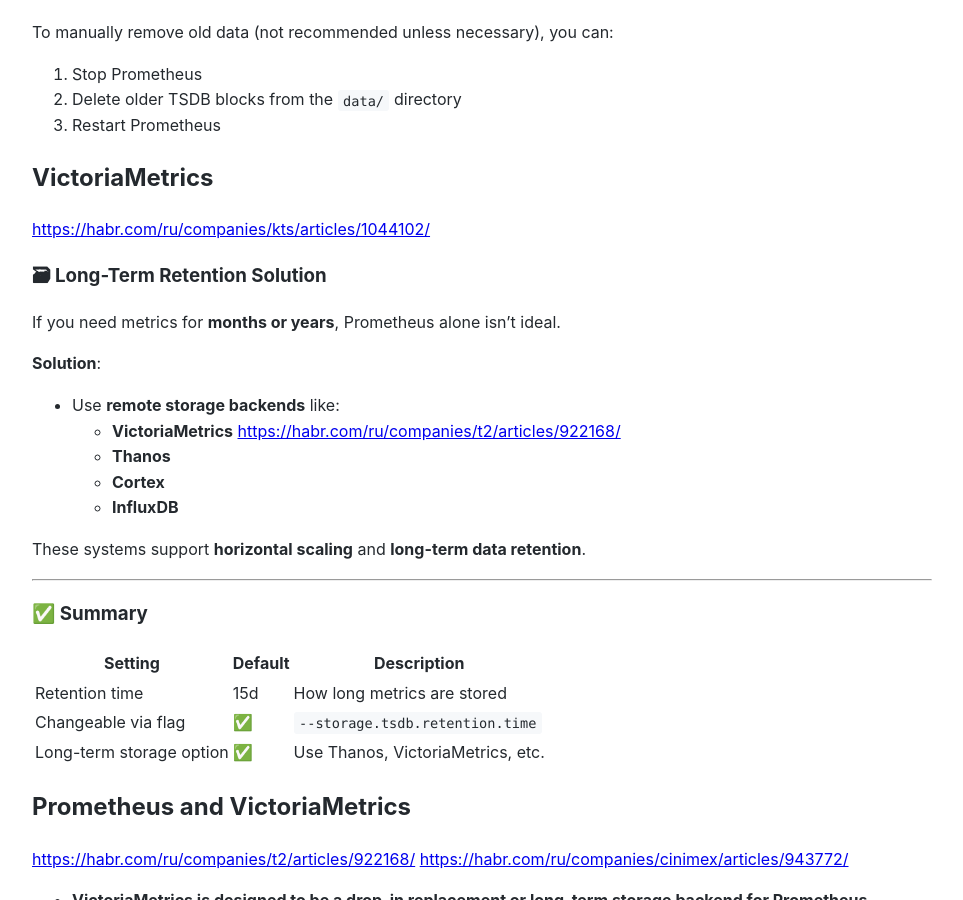
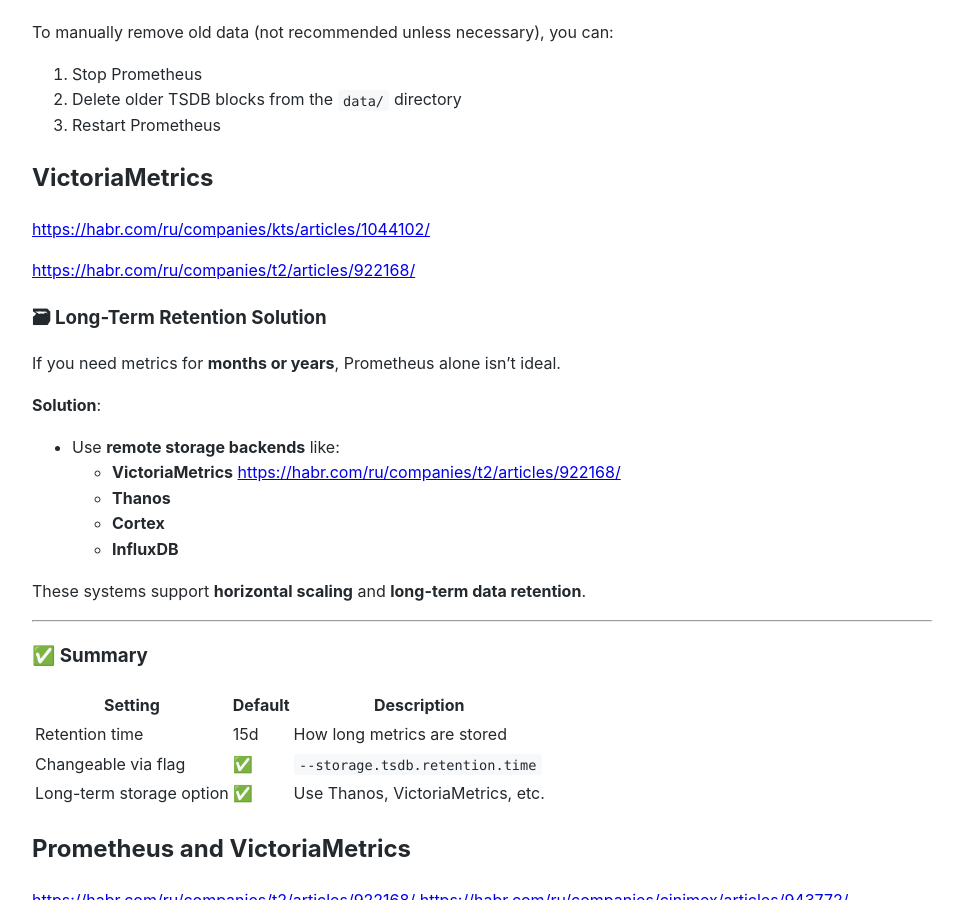
Before and after one commit to Michael-Lubinsky/michael-lubinsky.github.com, a Jekyll site: the page built from linux/monitoring.md, in a window 1280 px wide and 900 px high, scrolled down 9384 px. Shown: the whole window, without its empty margins (158-1121 px from the left). Built offline with Jekyll 4.4.1, drawn with Linux system fonts in a browser that asks for light colours; our own code applies the rules of GitHub Pages for plain Markdown files.

Commit message:
Update monitoring.md

```diff
--- a/linux/monitoring.md
+++ b/linux/monitoring.md
@@ -449,6 +449,8 @@
 ## VictoriaMetrics
 
 <https://habr.com/ru/companies/kts/articles/1044102/>
+
+<https://habr.com/ru/companies/t2/articles/922168/>
 
 ### 🗃 Long-Term Retention Solution
 
```
